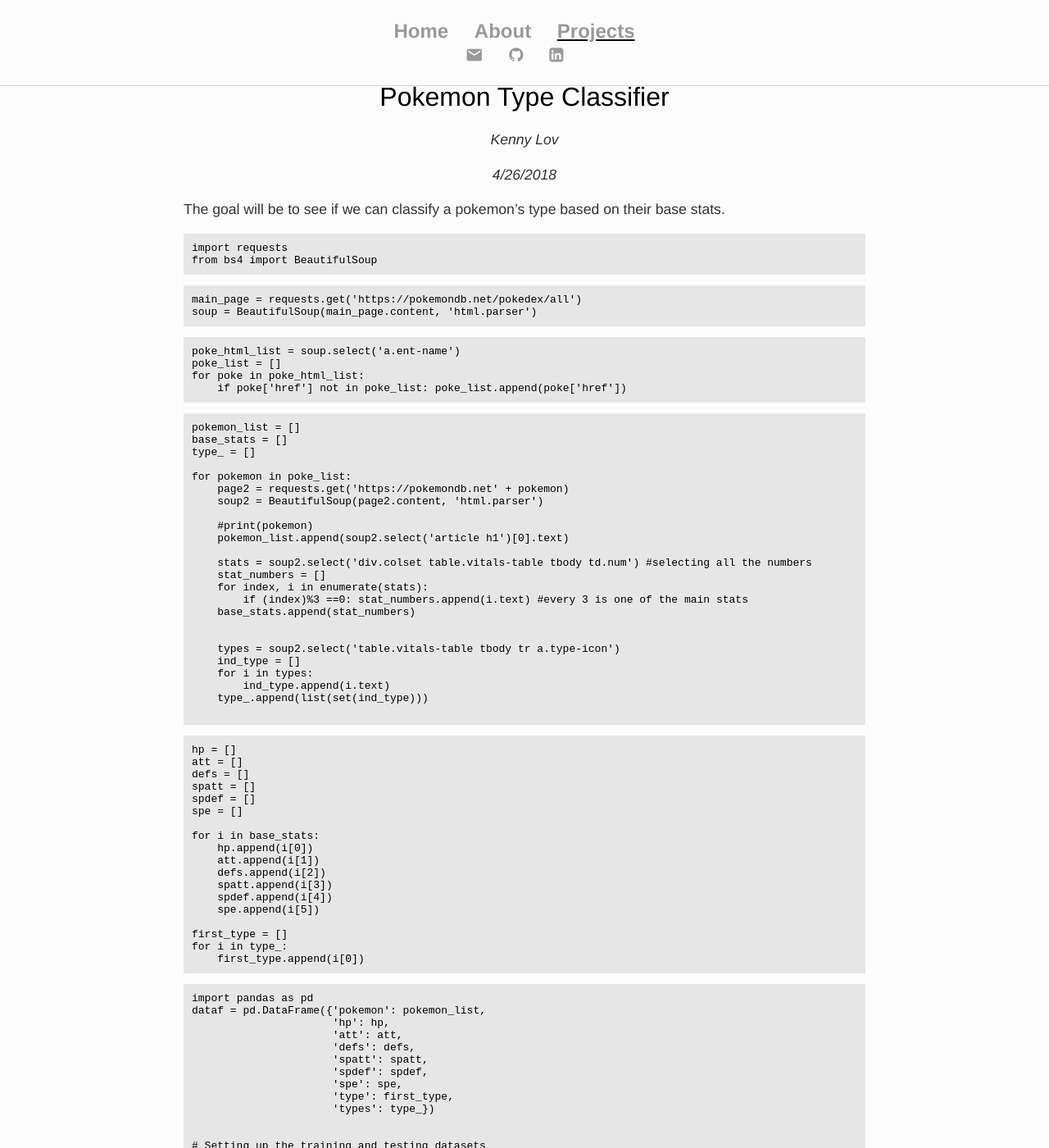
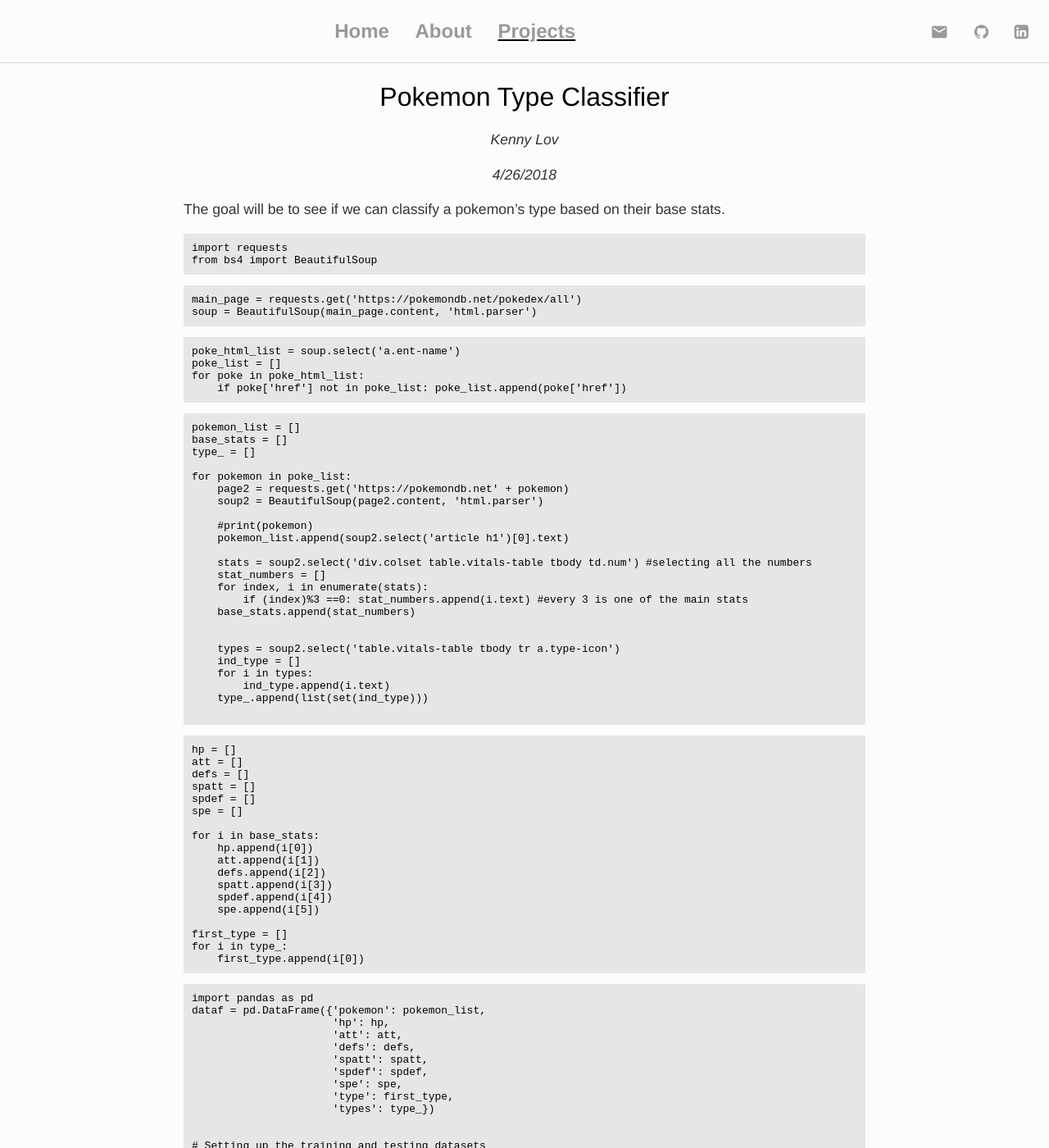
Before and after one commit to clfkenny/clfkenny.github.io, a Jekyll site: the page built from projects/pokemon_classifier/index.md, in a window 1280 px wide and 1400 px high. Shown: the whole window at 82% size. Built offline with Jekyll 4.4.1, drawn with Linux system fonts in a browser that asks for light colours.

Commit message:
Update projects.css

```diff
--- a/css/projects.css
+++ b/css/projects.css
@@ -21,6 +21,9 @@ nav ul, footer ul {
 nav ul li, footer ul li {
     display: inline;
     margin-right: 25px;
+}
+nav ul ul{
+  float:right;
 }
 a {
     text-decoration: none;
```
